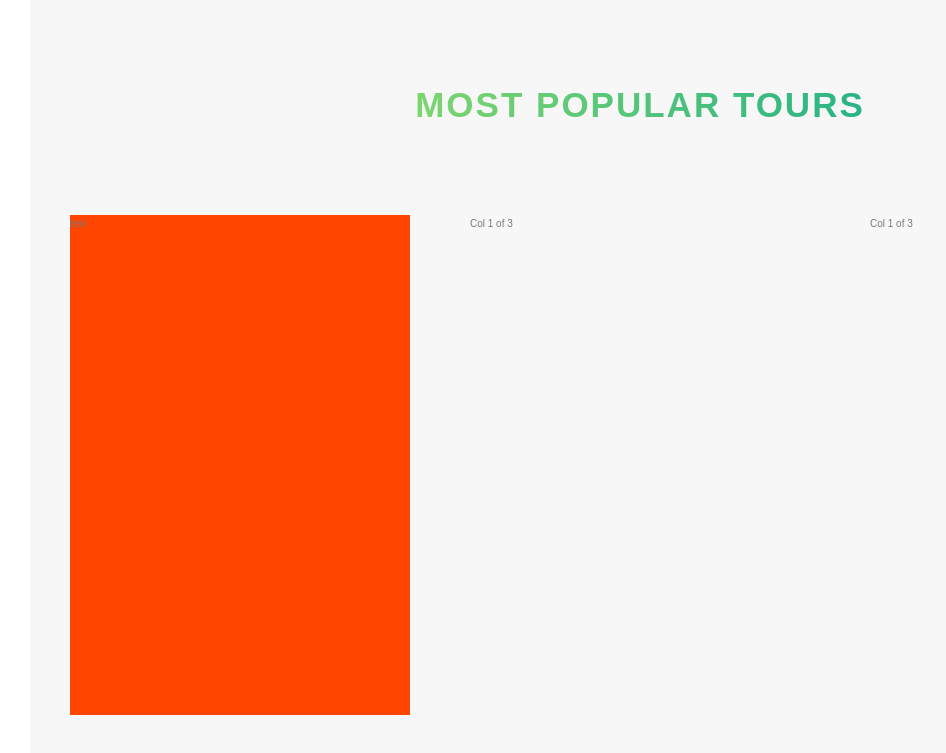
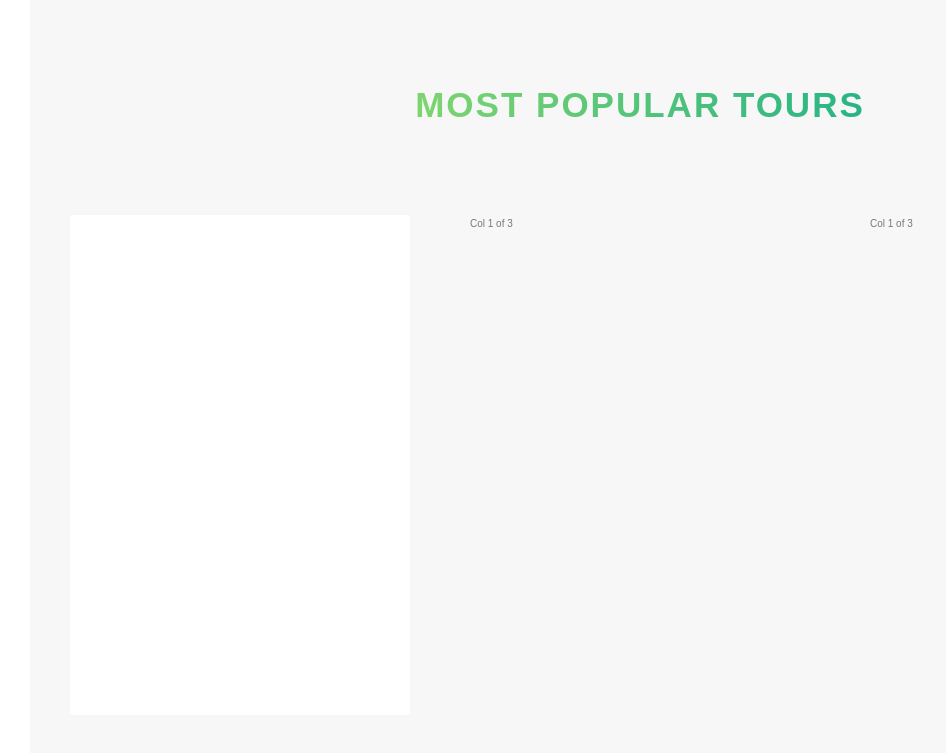
Before and after one commit to robanb/Nature-Tours, a website: page index.html in a window 1280 px wide. Shown: the part 2340-3093 px from the top of the page, without its empty margins (0-946 px from the left). Drawn offline with Linux system fonts and the light colour scheme.

Commit message:
updated card section

```diff
--- a/index.html
+++ b/index.html
@@ -137,9 +137,8 @@
 				<div class="row">
 					<div class="col-1-of-3">
 						<div class="card">
-							<div class="card__side">
-								text
-							</div>
+							<div class="card__side card__side--front">Front</div>
+							<div class="card__side card__side--back card__side--back-1">Back</div>
 						</div>
 					</div>
 					<div class="col-1-of-3">Col 1 of 3</div>
--- a/sass/abstracts/_variables.scss
+++ b/sass/abstracts/_variables.scss
@@ -7,6 +7,12 @@ $color-white: #fff;
 $color-black: #000;
 $color-grey-light-1: #f7f7f7;
 
+$color-secondary-light: #ffb900;
+$color-secondary-dark: #ff7730;
+
+$color-tertiary-light: #2998ff;
+$color-tertiary-dark: #5643fa;
+
 //GRID
 $grid-width: 114rem;
 $gutter-vertical: 8rem;
--- a/sass/components/_card.scss
+++ b/sass/components/_card.scss
@@ -1,15 +1,42 @@
 .card {
 	perspective: 150rem;
 	-moz-perspective: 150rem;
+	position: relative;
+	height: 50rem;
 
 	&__side {
-		background-color: orangered;
 		height: 50rem;
-		transition: all 0.8s;
+		color: #ffff;
+		font-size: 2rem;
+		transition: all 0.8s ease;
+		position: absolute;
+		top: 0;
+		left: 0;
+		width: 100%;
+		backface-visibility: hidden;
+		border-radius: 3px;
+		box-shadow: 0 1.5rem 4rem rbga($color-black, 0.3);
+		&--front {
+			background-color: $color-white;
+		}
+		&--back {
+			transform: rotateY(180deg);
+
+			&-1 {
+				background-image: linear-gradient(
+					to right bottom,
+					$color-secondary-light,
+					$color-secondary-dark
+				);
+			}
+		}
 	}
 
 	// .card:hover .card__side
-	&:hover &__side {
+	&:hover &__side--front {
 		transform: rotateY(180deg);
 	}
+	&:hover &__side--back {
+		transform: rotateY(0);
+	}
 }
```
Also changed, not shown: css/style.css.
